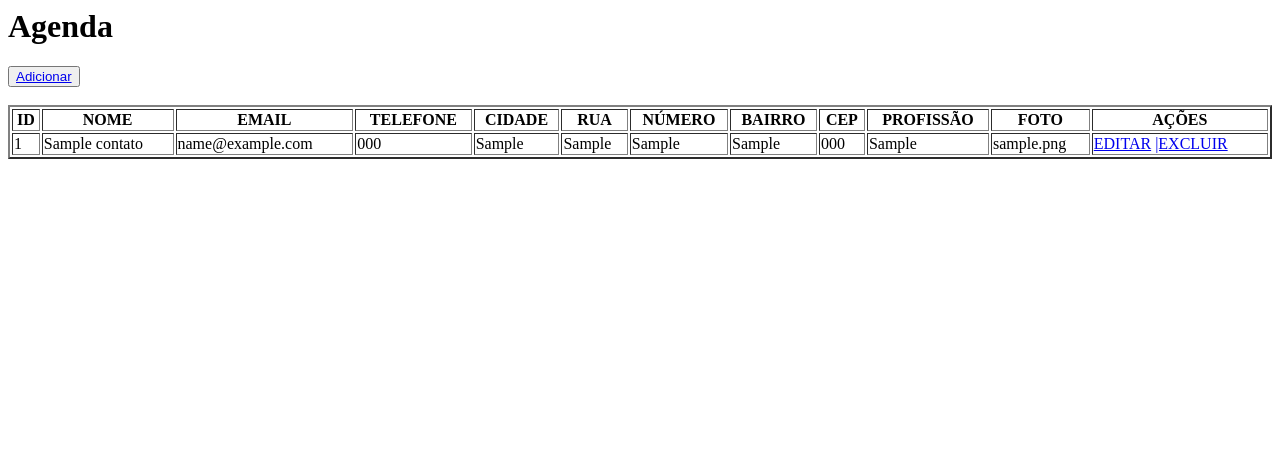
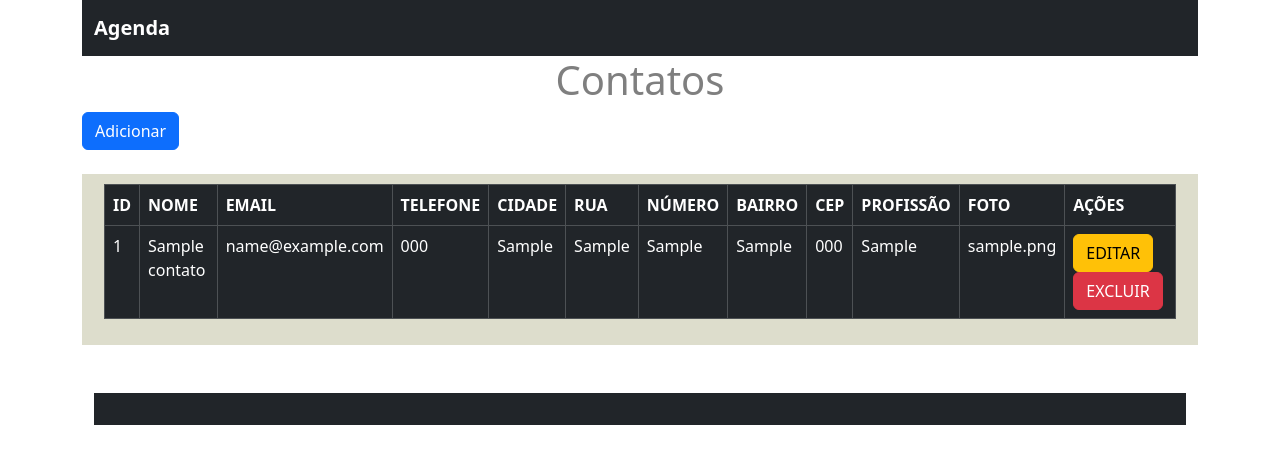
Before and after one commit to ReinaldMendes/agendaSenac, a PHP site: page / in a window 1280 px wide. Shown: the top 464 px of the page. Run offline with PHP 8.4, Linux system fonts and the light colour scheme; tables that the repository leaves empty or names only in its code hold one stand-in row (values such as "Sample post").

Commit message:
CommitStyle

```diff
--- /dev/null
+++ b/inc/footer.inc.php
@@ -0,0 +1,11 @@
+
+<div class="container">
+  <footer id="footer" class="py-3 mt-5 bg-dark text-white" clear>
+
+  </footer>
+
+<script type ="text/javascript" src="js/jquery-3.7.1.min.js"> </script>
+<script type ="text/javascript" src="js/bootstrap.min.js"> </script>
+</div>
+</body>
+</html>
--- /dev/null
+++ b/inc/header.inc.php
@@ -0,0 +1,29 @@
+<!DOCTYPE html>
+<html lang="pt-br">
+<head>
+    <meta charset="UTF-8">
+    <meta name="viewport" content="width=device-width, initial-scale=1.0">
+    <link rel="stylesheet" href="css/bootstrap.min.css">
+
+    <title>Agenda Php</title>
+    <style>
+
+  </style>
+</head>
+<body>
+<div class="container">
+     <header>
+
+        <div class="navbar navbar-dark bg-dark">
+        <div class="container d-flex justify-content-between">
+        <a href="index.php" class="navbar-brand">
+
+
+        <strong> Agenda</strong>
+        </a>
+        <nav>
+            <!-- <a href="login.php"class="text-black navbar-brand">login</a> -->
+        </nav>
+        </div>
+        </div>
+    </header>
--- a/index.php
+++ b/index.php
@@ -1,51 +1,76 @@
 <?php
 include 'classes/contatos.class.php';
+include 'inc/header.inc.php';
 $contato = new Contatos();
 ?>
-
-
-<h1>Agenda</h1>
-<button> <a href = "adicionarContato.php"> Adicionar </a></button>
+<style type="text/css">
+    .row{
+        background-color: #ddc;
+        padding:10px;
+    }
+</style>
+<main>
+    <section class="jumbotron text-black-50 text-center">
+        <div class="container">
+            <h1 class="jumbotron-heading">Contatos</h1>
+        </div>
+    </section>
+        <a class="btn btn-primary" href="adicionarContato.php">Adicionar</a>
         <br><br>
-<table border ="2" width = 100% >
+            <div class="container">
+                <div class ="row align-items-center justify-content-center">
+                    <div class="col-12">
+                        <div class="table-responsive">
+                        <table class="table table-bordered table-dark">
+                            <thead class="thead-dark">
                                 <tr>
-      <th>ID </th>
-      <th>NOME </th>
-      <th>EMAIL </th>
-      <th>TELEFONE </th>
-      <th>CIDADE </th>
-      <th>RUA </th>
-      <th>NÚMERO </th>
-      <th>BAIRRO </th>
-      <th>CEP </th>
-      <th>PROFISSÃO </th>
-      <th>FOTO </th>
-      <th>AÇÕES </th>
+                                    <th>ID</th>
+                                    <th>NOME</th>
+                                    <th>EMAIL</th>
+                                    <th>TELEFONE</th>
+                                    <th>CIDADE</th>
+                                    <th>RUA</th>
+                                    <th>NÚMERO</th>
+                                    <th>BAIRRO</th>
+                                    <th>CEP</th>
+                                    <th>PROFISSÃO</th>
+                                    <th>FOTO</th>
+                                    <th>AÇÕES</th>
                                 </tr>
+                         </thead>
+                            <tbody>
                                 <?php
                                 $lista = $contato->listar();
                                 foreach ($lista as $item):
                                 ?>
-    <tbody>
                                 <tr>
-            <td><?php echo $item['id']; ?> </td>
-            <td><?php echo $item['nome']; ?> </td>
-            <td><?php echo $item['email']; ?> </td>
-            <td><?php echo $item['telefone']; ?> </td>
-            <td><?php echo $item['cidade']; ?> </td>
-            <td><?php echo $item['rua']; ?> </td>
-            <td><?php echo $item['numero']; ?> </td>
-            <td><?php echo $item['bairro']; ?> </td>
-            <td><?php echo $item['cep']; ?> </td>
-            <td><?php echo $item['profissao']; ?> </td>
-            <td><?php echo $item['foto']; ?> </td>
+                                    <td><?php echo $item['id']; ?></td>
+                                    <td><?php echo $item['nome']; ?></td>
+                                    <td><?php echo $item['email']; ?></td>
+                                    <td><?php echo $item['telefone']; ?></td>
+                                    <td><?php echo $item['cidade']; ?></td>
+                                    <td><?php echo $item['rua']; ?></td>
+                                    <td><?php echo $item['numero']; ?></td>
+                                    <td><?php echo $item['bairro']; ?></td>
+                                    <td><?php echo $item['cep']; ?></td>
+                                    <td><?php echo $item['profissao']; ?></td>
+                                    <td><?php echo $item['foto']; ?></td>
                                     <td>
-                <a href="editarContato.php?id=<?php echo $item ['id'];?>">EDITAR</a>
-                <a href="excluirContato.php?id=<?php echo $item ['id'];?>"onclick="return confirm('Tem certeza que quer excluir este contato?')">|EXCLUIR</a>
+                                        <a href="editarContato.php?id=<?php echo $item['id']; ?>" class="btn btn-warning">EDITAR</a>
+                                        <a href="excluirContato.php?id=<?php echo $item['id']; ?>" class="btn btn-danger" onclick="return confirm('Tem certeza que quer excluir este contato?')">EXCLUIR</a>
                                     </td>
                                 </tr>
-    </tbody>
                                 <?php
                                 endforeach;
                                 ?>
+                            </tbody>
                         </table>
+                        </div>
+                    </div>
+                </div>
+            </div>
+</main>
+
+<?php
+include 'inc/footer.inc.php';
+?>
```
Also changed, not shown: img/logo.png (added). Lines whose indentation alone changed are shown as unchanged.
